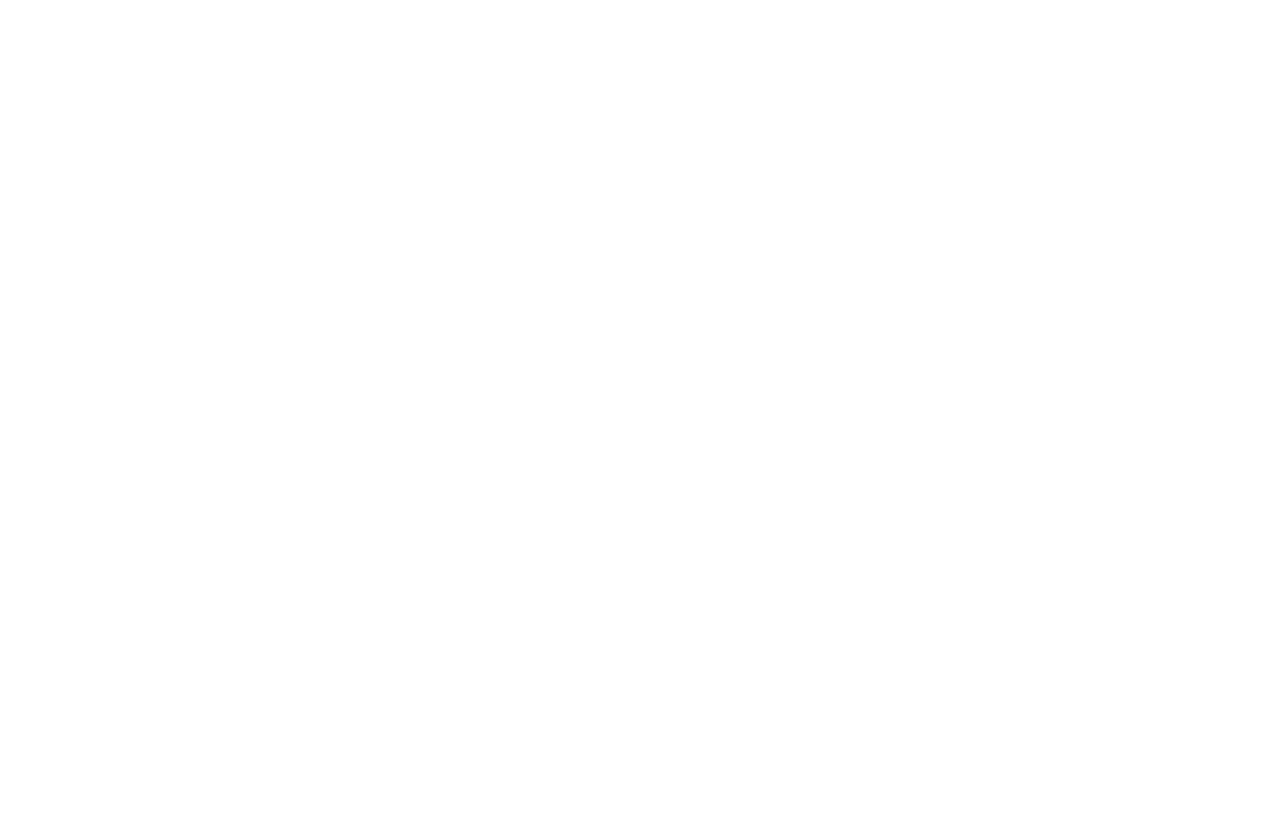
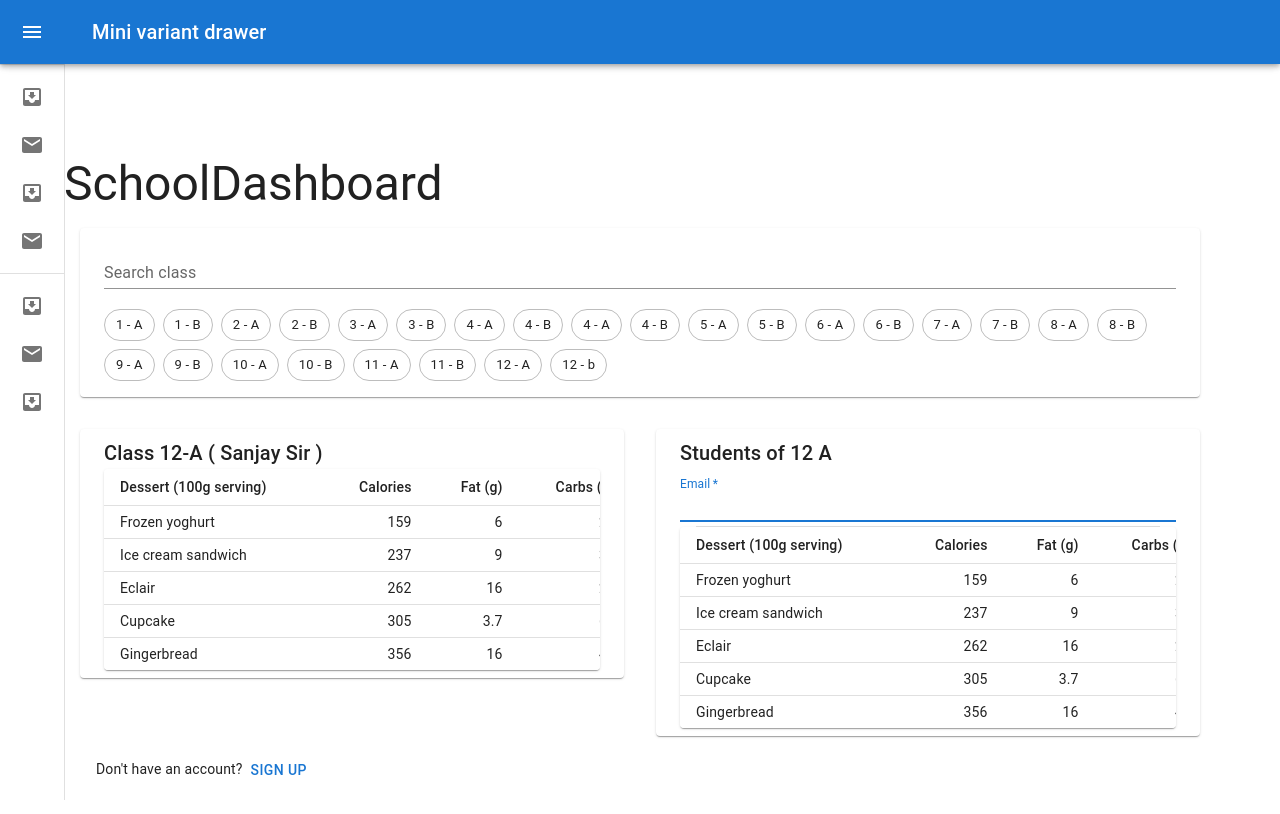
Before and after one commit to VanshWadhwa/school-manager-frontend, a React (Create React App) app: page /School/Dashboard in a window 1280 px wide. Before the commit this address had no page. Shown: the top 814 px of the page. Built offline with nearby package versions, Linux system fonts and the light colour scheme.

Commit message:
Imporved Dashboard

```diff
--- a/src/App.js
+++ b/src/App.js
@@ -1,7 +1,8 @@
 import Login from "./pages/auth/Login.js";
 import Logout from "./pages/auth/Logout.js";
 import Signup from "./pages/auth/Signup.js";
-import Dashboard from "./pages/school/Dashboard.js";
+import SchoolDashboard from "./pages/school/SchoolDashboard.js";
+import TeacherDashboard from "./pages/teacher/TeacherDashboard.js";
 
 import { SnackbarProvider } from "notistack";
 
@@ -13,17 +14,18 @@
 function App() {
   return (
     <div className="App ">
-        {/* <MiniDrawer /> */}
+      {/* <MiniDrawer /> */}
       <SnackbarProvider maxSnack={3}>
         <BrowserRouter>
-          {/* <MiniDrawer /> */}
+          <MiniDrawer />
 
           <Routes>
             <Route path="/" element={<Home />} />
             <Route path="/login" element={<Login />} />
             <Route path="/logout" element={<Logout />} />
             <Route path="/signup" element={<Signup />} />
-            <Route path="/Dashboard" element={<Dashboard />} />
+            <Route path="/School/Dashboard" element={<SchoolDashboard />} />
+            <Route path="/teacher/Dashboard" element={<TeacherDashboard />} />
 
             {/* <Route path="invoices" element={<Invoices />} /> */}
           </Routes>
--- /dev/null
+++ b/src/pages/school/SchoolDashboard.js
@@ -0,0 +1,273 @@
+import {
+  Button,
+  Chip,
+  Container,
+  Divider,
+  Grid,
+  Paper,
+  Table,
+  TableBody,
+  TableCell,
+  TableContainer,
+  TableHead,
+  TableRow,
+  TextField,
+  Typography,
+} from "@mui/material";
+import LoginIcon from "@mui/icons-material/Login";
+import { useSnackbar } from "notistack";
+import Stack from "@mui/material/Stack";
+
+import { Box } from "@mui/system";
+import { Link } from "react-router-dom";
+import React, { useState } from "react";
+
+const SchoolDashboard = () => {
+  const [loading, setloading] = useState(false);
+  function createData(name, calories, fat, carbs, protein) {
+    return { name, calories, fat, carbs, protein };
+  }
+
+  const classes = [
+    "1 - A",
+    "1 - B",
+    "2 - A",
+    "2 - B",
+    "3 - A",
+    "3 - B",
+    "4 - A",
+    "4 - B",
+    "4 - A",
+    "4 - B",
+    "5 - A",
+    "5 - B",
+    "6 - A",
+    "6 - B",
+    "7 - A",
+    "7 - B",
+    "8 - A",
+    "8 - B",
+    "9 - A",
+    "9 - B",
+    "10 - A",
+    "10 - B",
+    "11 - A",
+    "11 - B",
+    "12 - A",
+    "12 - b",
+  ];
+
+  const rows = [
+    createData("Frozen yoghurt", 159, 6.0, 24, 4.0),
+    createData("Ice cream sandwich", 237, 9.0, 37, 4.3),
+    createData("Eclair", 262, 16.0, 24, 6.0),
+    createData("Cupcake", 305, 3.7, 67, 4.3),
+    createData("Gingerbread", 356, 16.0, 49, 3.9),
+  ];
+  return (
+    <Box className="bg-shapes">
+      <Container
+        maxWidth="lg"
+        sx={{ minHeight: "90vh" }}
+        style={{
+          display: "flex",
+          justifyContent: "center",
+          flexDirection: "column",
+        }}
+      >
+        <Grid container component="main">
+          <Typography component="h1" variant="h3">
+            SchoolDashboard
+          </Typography>
+          <Grid item lg={12}>
+            <Paper
+              sx={{
+                m: 2,
+              }}
+            >
+              <Container
+                sx={{
+                  p: 1,
+                }}
+              >
+                {" "}
+                <TextField
+                  fullWidth
+                  autoFocus
+                  name="email"
+                  type="email"
+                  margin="dense"
+                  label="Search class"
+                  size="small"
+                  id="standard-basic"
+                  variant="standard"
+                  maxWidth
+                />
+                <Grid
+                  container
+                  spacing={1}
+                  sx={{
+                    my: 1,
+                  }}
+                >
+                  {" "}
+                  {classes.map((individualClass) => {
+                    return (
+                      <Grid item>
+                        <Chip
+                          label={individualClass}
+                          variant="outlined"
+                          onClick={() => {}}
+                        />
+                      </Grid>
+                    );
+                  })}
+                </Grid>
+              </Container>
+            </Paper>
+          </Grid>
+
+          <Grid item lg={6}>
+            <Paper
+              sx={{
+                m: 2,
+              }}
+            >
+              <Container
+                sx={{
+                  p: 1,
+                }}
+              >
+                {" "}
+                <Typography component="h6" variant="h6">
+                  Class 12-A ( Sanjay Sir )
+                </Typography>
+                <TableContainer component={Paper}>
+                  <Table
+                    sx={{ minWidth: 650 }}
+                    size="small"
+                    aria-label="a dense table"
+                  >
+                    <TableHead>
+                      <TableRow>
+                        <TableCell>Dessert (100g serving)</TableCell>
+                        <TableCell align="right">Calories</TableCell>
+                        <TableCell align="right">Fat&nbsp;(g)</TableCell>
+                        <TableCell align="right">Carbs&nbsp;(g)</TableCell>
+                        <TableCell align="right">Protein&nbsp;(g)</TableCell>
+                      </TableRow>
+                    </TableHead>
+                    <TableBody>
+                      {rows.map((row) => (
+                        <TableRow
+                          key={row.name}
+                          sx={{
+                            "&:last-child td, &:last-child th": { border: 0 },
+                          }}
+                        >
+                          <TableCell component="th" scope="row">
+                            {row.name}
+                          </TableCell>
+                          <TableCell align="right">{row.calories}</TableCell>
+                          <TableCell align="right">{row.fat}</TableCell>
+                          <TableCell align="right">{row.carbs}</TableCell>
+                          <TableCell align="right">{row.protein}</TableCell>
+                        </TableRow>
+                      ))}
+                    </TableBody>
+                  </Table>
+                </TableContainer>
+              </Container>
+            </Paper>
+          </Grid>
+          <Grid item lg={6}>
+            <Paper
+              sx={{
+                m: 2,
+              }}
+            >
+              <Container
+                sx={{
+                  p: 1,
+                }}
+              >
+                {" "}
+                <Typography component="h6" variant="h6">
+                  Students of 12 A
+                </Typography>
+                <TextField
+                  required
+                  fullWidth
+                  autoFocus
+                  name="email"
+                  type="email"
+                  margin="dense"
+                  label="Email"
+                  size="small"
+                  id="standard-basic"
+                  variant="standard"
+                  maxWidth
+                />
+                <Divider variant="middle" />
+                <TableContainer component={Paper}>
+                  <Table
+                    sx={{ minWidth: 650 }}
+                    size="small"
+                    aria-label="a dense table"
+                  >
+                    <TableHead>
+                      <TableRow>
+                        <TableCell>Dessert (100g serving)</TableCell>
+                        <TableCell align="right">Calories</TableCell>
+                        <TableCell align="right">Fat&nbsp;(g)</TableCell>
+                        <TableCell align="right">Carbs&nbsp;(g)</TableCell>
+                        <TableCell align="right">Protein&nbsp;(g)</TableCell>
+                      </TableRow>
+                    </TableHead>
+                    <TableBody>
+                      {rows.map((row) => (
+                        <TableRow
+                          key={row.name}
+                          sx={{
+                            "&:last-child td, &:last-child th": { border: 0 },
+                          }}
+                        >
+                          <TableCell component="th" scope="row">
+                            {row.name}
+                          </TableCell>
+                          <TableCell align="right">{row.calories}</TableCell>
+                          <TableCell align="right">{row.fat}</TableCell>
+                          <TableCell align="right">{row.carbs}</TableCell>
+                          <TableCell align="right">{row.protein}</TableCell>
+                        </TableRow>
+                      ))}
+                    </TableBody>
+                  </Table>
+                </TableContainer>
+              </Container>
+            </Paper>
+          </Grid>
+
+          <br />
+
+          <Divider variant="middle" />
+          <br />
+          <>
+            <Typography component="p" variant="body2">
+              Don't have an account?
+              <Link to="/signup">
+                <Button variant="text" to="/signup">
+                  Sign Up
+                </Button>
+              </Link>
+            </Typography>
+          </>
+
+          {/* </Box> */}
+        </Grid>
+      </Container>
+    </Box>
+  );
+};
+
+export default SchoolDashboard;
--- a/src/pages/school/Dashboard.js
+++ b/src/pages/teacher/TeacherDashboard.js
@@ -22,7 +22,7 @@
 import { Link } from "react-router-dom";
 import React, { useState } from "react";
 
-const Dashboard = () => {
+const TeacherDashboard = () => {
   const [loading, setloading] = useState(false);
   function createData(name, calories, fat, carbs, protein) {
     return { name, calories, fat, carbs, protein };
@@ -48,7 +48,7 @@
       >
         <Grid container component="main">
           <Typography component="h1" variant="h3">
-            Dashboard
+            TeacherDashboard
           </Typography>
           <Grid item lg={12}>
             <Paper
@@ -72,7 +72,6 @@
                   label="Email"
                   size="small"
                   id="standard-basic"
-                  label="Search"
                   variant="standard"
                   maxWidth
                 />
@@ -449,7 +448,6 @@
                   label="Email"
                   size="small"
                   id="standard-basic"
-                  label="Search"
                   variant="standard"
                   maxWidth
                 />
@@ -515,4 +513,4 @@
   );
 };
 
-export default Dashboard;
+export default TeacherDashboard;
```
Also changed, not shown: src/pages/student/Dashboard.js (deleted).
